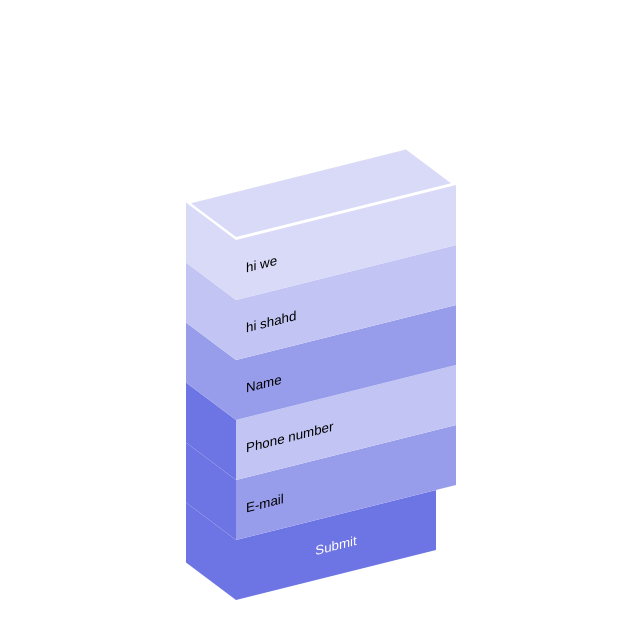
After one commit to shahdVip/Linguify1, a PHP site: page /signUp.html in a window 1280 px wide. The commit adds this page. Shown: the top 639 px of the page, without its empty margins (324-964 px from the left). Run offline with PHP 8.4, Linux system fonts and the light colour scheme.

Commit message:
added all files

```diff
--- /dev/null
+++ b/signUp.html
@@ -0,0 +1,31 @@
+<!DOCTYPE html>
+<html lang="en">
+<head>
+
+  <meta charset="UTF-8">
+  <title>Title</title>
+
+  <link rel="stylesheet" href="styles.css">
+</head>
+<body>
+
+<div>
+
+  <form class="form" style="align-items: center">
+    <ul class="wrapper">
+
+      <li style="--i:6;"><input class="input" type="text" placeholder="hi we" required=""></li>
+      <li style="--i:5;"><input class="input" type="text" placeholder="hi shahd" required=""></li>
+      <li style="--i:4;"><input class="input" type="text" placeholder="Name" required=""></li>
+      <li style="--i:3;"><input class="input" placeholder="Phone number" required="" name="phone"></li>
+      <li style="--i:2;"><input class="input" type="email" placeholder="E-mail" required="" name="email"></li>
+      <button style="--i:1;">Submit</button>
+    </ul>
+  </form>
+</div>
+
+
+
+
+</body>
+</html>
--- a/styles.css
+++ b/styles.css
@@ -1,3 +1,10 @@
+
+
+
+
+/*the following css is for index.html (sign in form)*/
+
+
 body {
   font-family: "Roboto";
 }
@@ -149,3 +156,157 @@ body {
   width: 100%;
   text-align: center;
 }
+
+
+
+/*the following css is for signUp.html (sign up form)*/
+
+
+
+div {
+  position: absolute;
+  top: 50%;
+  left: 50%;
+  transform: translate(-50%, -50%);
+}
+.input, button {
+  width: 100%;
+  height: 40px;
+  position: relative;
+  padding: 10px;
+  border: 0.1px solid #575cb5;
+}
+
+button {
+  background: #6d74e3;
+  border: none;
+}
+
+.wrapper {
+  position: relative;
+  transform: skewY(-14deg);
+}
+
+.wrapper li, button {
+  position: relative;
+  list-style: none;
+  width: 200px;
+  height:60px;
+  z-index: var(--i);
+  transition: 0.3s;
+  color: white;
+}
+
+.wrapper li::before, button::before {
+  position: absolute;
+  content: '';
+  background: #6d74e3;
+  top: 0;
+  left: -50px;
+  width: 50px;
+  height: 60px;
+  transform-origin: right;
+  transform: skewY(45deg);
+  transition: 0.3s;
+}
+
+.wrapper li::after, button::after {
+  position: absolute;
+  content: '';
+  background: #6d74e3;
+  width: 215px;
+  height: 45px;
+  top: -48px;
+  left: 0;
+  transform-origin: bottom;
+  transform: skewX(45deg);
+  transition: 0.3s;
+}
+
+.wrapper li:nth-child(1)::after, .wrapper li:nth-child(1)::before {
+  background-color: #d8daf7;
+}
+
+.wrapper li:nth-child(2)::after, .wrapper li:nth-child(2)::before {
+  background-color: #c2c5f3;
+}
+
+.wrapper li:nth-child(3)::after, .wrapper li:nth-child(3)::before {
+  background-color: #989deb;
+}
+
+.wrapper li:nth-child(4)::after, .wrapper li:nth-child(3)::before {
+  background-color: #989deb;
+}
+
+.wrapper li:nth-child(5)::after, .wrapper li:nth-child(3)::before {
+  background-color: #989deb;
+}
+
+li .input {
+  outline: none;
+  border: none;
+  color: black;
+}
+
+li .input::placeholder {
+  color: black;
+}
+
+li:nth-child(1) .input {
+  background: #d8daf7;
+}
+
+li:nth-child(2) .input {
+  background: #c2c5f3;
+}
+
+li:nth-child(3) .input {
+  background: #989deb;
+}
+
+li:nth-child(4) .input {
+  background: #c2c5f3;
+}
+
+li:nth-child(5) .input {
+  background: #989deb;
+}
+
+
+li:nth-child(1) .input:focus {
+  outline: none;
+  border: 3.5px solid #d8daf7;
+}
+
+li:nth-child(2) .input:focus {
+  outline: none;
+  border: 3.5px solid #c2c5f3;
+}
+
+li:nth-child(3) .input:focus {
+  outline: none;
+  border: 3.5px solid #989deb;
+}
+
+li:nth-child(4) .input:focus {
+  outline: none;
+  border: 3.5px solid #989deb;
+}
+
+li:nth-child(5) .input:focus {
+  outline: none;
+  border: 3.5px solid #989deb;
+}
+
+.wrapper li:hover, button:hover {
+  transform: translateX(-20px);
+}
+
+button:hover, button:hover::before, button:hover::after {
+  background: #575cb5;
+}
+
+button:active {
+  transform: translateX(0px);
+}
```
